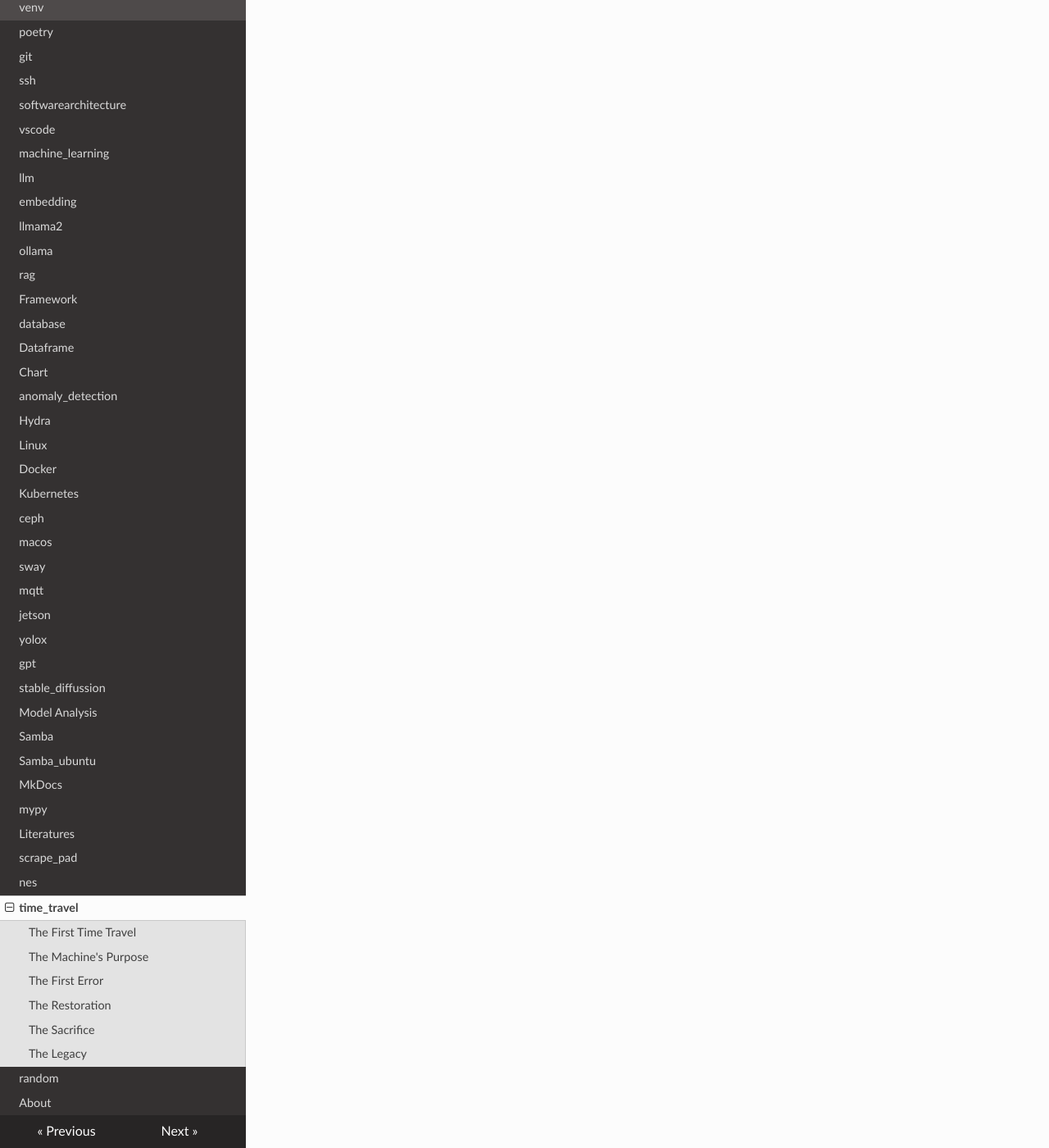
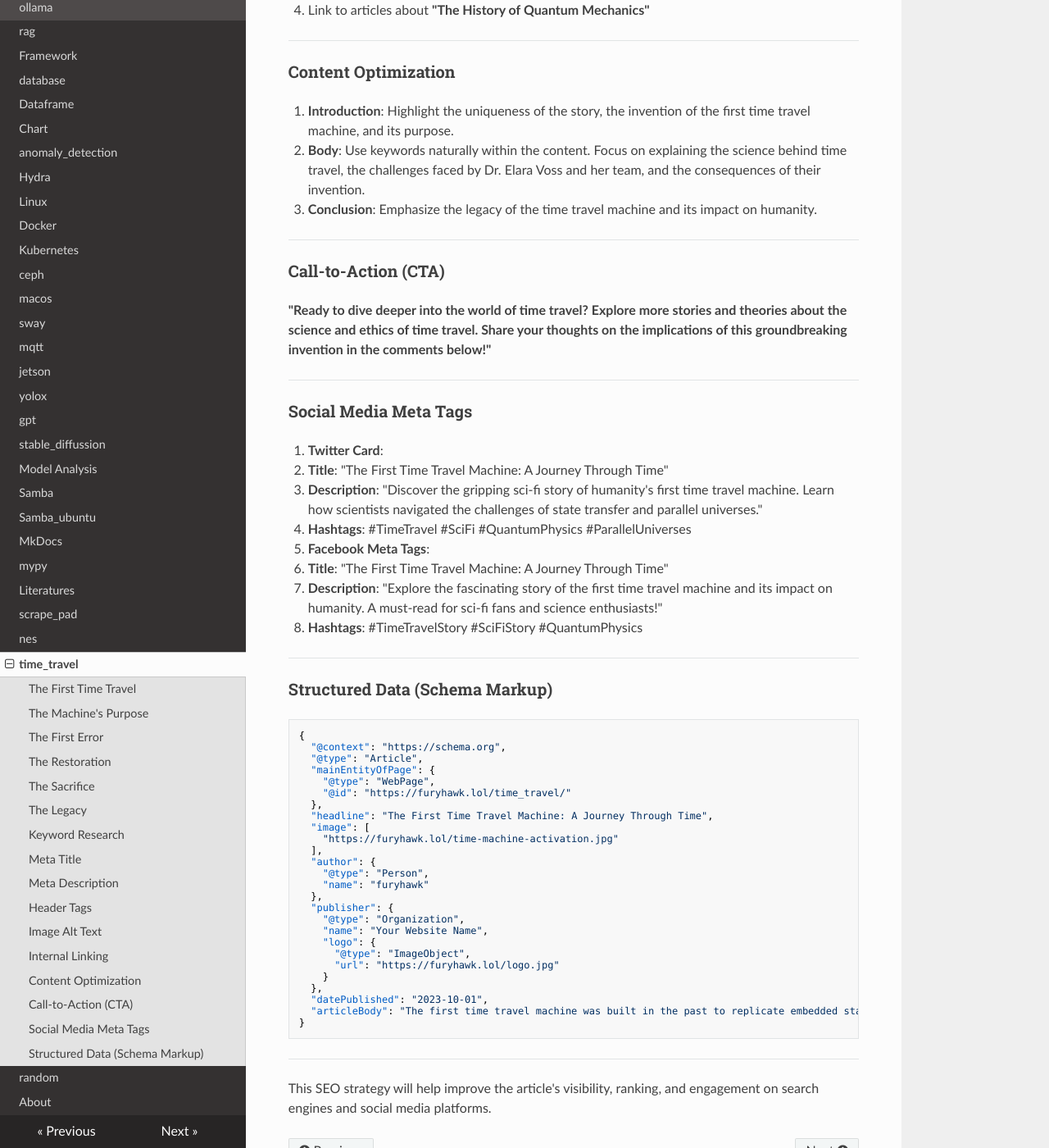
Before and after one commit to furyhawk/124c41, an MkDocs documentation site: the page built from docs/time_travel.md, in a window 1280 px wide and 1400 px high, scrolled down 3792 px. Shown: the whole window at 82% size. Built offline with MkDocs 1.6.1, drawn with Linux system fonts in a browser that asks for light colours; nearby versions of some CDN libraries; some of the changed text lies outside the part shown.

Commit message:
Enhance SEO for time travel article: add keyword research, meta tags, header tags, and content optimization strategies

````diff
--- a/docs/time_travel.md
+++ b/docs/time_travel.md
@@ -46,3 +46,133 @@
 And though the machine was gone, its impact remained. It reminded humanity that the future was not set in stone, and that every decision had the power to shape the universe.
 
 ---
+
+
+**SEO Optimization for the Article: "The First Time Travel Machine: A Journey Through Time"**
+
+---
+
+### **Keyword Research**
+1. **Primary Keywords**:
+   - "Time travel"
+   - "Time travel machine"
+   - "First time travel"
+   - "State transfer"
+   - "Error correction in time travel"
+   - "Parallel universes"
+   - "Quantum physics and time travel"
+
+2. **Secondary Keywords**:
+   - "Time travel story"
+   - "Future technology"
+   - "Time machine invention"
+   - "Sci-fi time travel"
+   - "Time travel theories"
+   - "Dr. Elara Voss"
+   - "Time travel and parallel universes"
+
+3. **Long-Tail Keywords**:
+   - "How does time travel work?"
+   - "First time travel machine story"
+   - "Time travel and error correction"
+   - "The science behind time travel"
+   - "Time travel and parallel universes explained"
+
+---
+
+### **Meta Title**
+**"The First Time Travel Machine: A Journey Through Time | Sci-Fi Story"**
+
+---
+
+### **Meta Description**
+**"Discover the fascinating story of humanity's first time travel machine. Learn how scientists navigated the challenges of state transfer, error correction, and parallel universes to save the timestream. A gripping sci-fi tale of innovation and sacrifice."**
+
+---
+
+### **Header Tags**
+1. **H1**: "The First Time Travel Machine: A Journey Through Time"
+2. **H2**: "The First Time Travel Machine"
+3. **H2**: "The Machine's Purpose"
+4. **H2**: "The First Error"
+5. **H2**: "The Restoration"
+6. **H2**: "The Sacrifice"
+7. **H2**: "The Legacy"
+
+---
+
+### **Image Alt Text**
+1. **"Time travel machine activation"**
+2. **"Dr. Elara Voss working on the time machine"**
+3. **"Error correction system in time travel"**
+4. **"Parallel universes and time travel"**
+5. **"Time machine exploding to restore the timeline"**
+
+---
+
+### **Internal Linking**
+1. Link to articles about **"Theories of Time Travel"**
+2. Link to articles about **"Parallel Universes and Quantum Physics"**
+3. Link to articles about **"The Ethics of Time Travel"**
+4. Link to articles about **"The History of Quantum Mechanics"**
+
+---
+
+### **Content Optimization**
+1. **Introduction**: Highlight the uniqueness of the story, the invention of the first time travel machine, and its purpose.
+2. **Body**: Use keywords naturally within the content. Focus on explaining the science behind time travel, the challenges faced by Dr. Elara Voss and her team, and the consequences of their invention.
+3. **Conclusion**: Emphasize the legacy of the time travel machine and its impact on humanity.
+
+---
+
+### **Call-to-Action (CTA)**
+**"Ready to dive deeper into the world of time travel? Explore more stories and theories about the science and ethics of time travel. Share your thoughts on the implications of this groundbreaking invention in the comments below!"**
+
+---
+
+### **Social Media Meta Tags**
+1. **Twitter Card**:
+   - **Title**: "The First Time Travel Machine: A Journey Through Time"
+   - **Description**: "Discover the gripping sci-fi story of humanity's first time travel machine. Learn how scientists navigated the challenges of state transfer and parallel universes."
+   - **Hashtags**: #TimeTravel #SciFi #QuantumPhysics #ParallelUniverses
+
+2. **Facebook Meta Tags**:
+   - **Title**: "The First Time Travel Machine: A Journey Through Time"
+   - **Description**: "Explore the fascinating story of the first time travel machine and its impact on humanity. A must-read for sci-fi fans and science enthusiasts!"
+   - **Hashtags**: #TimeTravelStory #SciFiStory #QuantumPhysics
+
+---
+
+### **Structured Data (Schema Markup)**
+```json
+{
+  "@context": "https://schema.org",
+  "@type": "Article",
+  "mainEntityOfPage": {
+    "@type": "WebPage",
+    "@id": "https://furyhawk.lol/time_travel/"
+  },
+  "headline": "The First Time Travel Machine: A Journey Through Time",
+  "image": [
+    "https://furyhawk.lol/time-machine-activation.jpg"
+  ],
+  "author": {
+    "@type": "Person",
+    "name": "furyhawk"
+  },
+  "publisher": {
+    "@type": "Organization",
+    "name": "Your Website Name",
+    "logo": {
+      "@type": "ImageObject",
+      "url": "https://furyhawk.lol/logo.jpg"
+    }
+  },
+  "datePublished": "2023-10-01",
+  "articleBody": "The first time travel machine was built in the past to replicate embedded state from the future into a stateless machine built in the past. The state machine had to account for errors during state transfer from the future and restore using error correction..."
+}
+```
+
+---
+
+This SEO strategy will help improve the article's visibility, ranking, and engagement on search engines and social media platforms.
````
